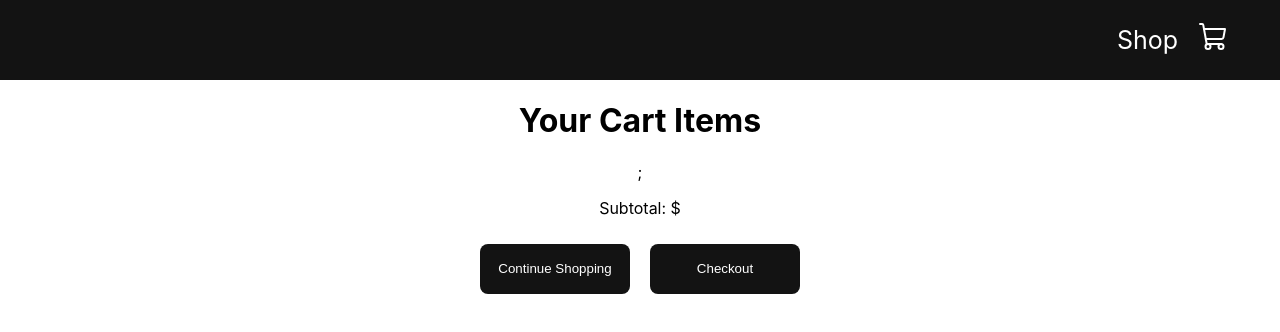
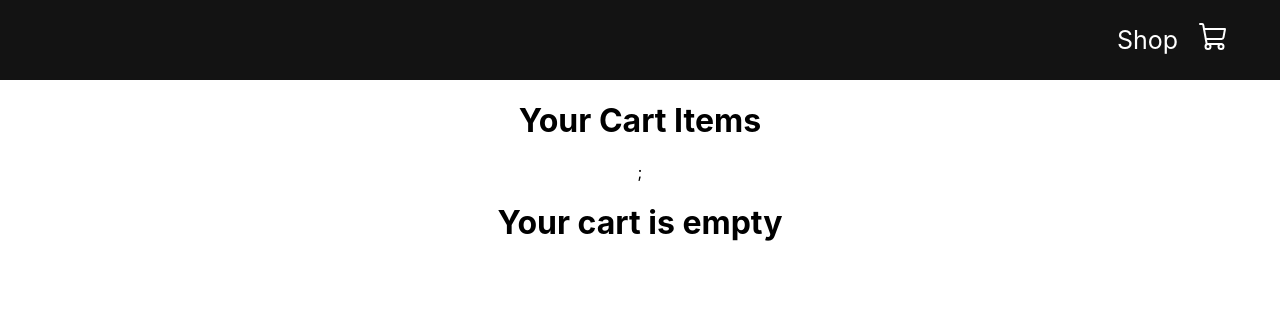
Before and after one commit to olgamurashova/React-Shopping-Cart, a React (Create React App) app in the folder my-app/: page /cart in a window 1280 px wide. Shown: the top 332 px of the page. Built offline with nearby package versions, Linux system fonts and the light colour scheme.

Commit message:
added functions

```diff
--- a/my-app/src/context/shop-context.jsx
+++ b/my-app/src/context/shop-context.jsx
@@ -57,7 +57,7 @@
 
 
 
-    const contextValue = {cartItems, addToCart, removeFromCart, updatecartItemCount};
+    const contextValue = {cartItems, addToCart, removeFromCart, updatecartItemCount, totalCartAmount };
 
 
 
--- a/my-app/src/pages/cart/cart.jsx
+++ b/my-app/src/pages/cart/cart.jsx
@@ -7,11 +7,16 @@
 
 import "./cart.css";
 
+import {useNavigate} from 'react-router-dom';
+
 
 
 const Cart = () => {
 
-  const { cartItems } = useContext(ShopContext);
+  const { cartItems, totalCartAmount } = useContext(ShopContext);
+  const totalAmount =  totalCartAmount();
+
+  const navigate = useNavigate();
 
 
   return (
@@ -30,11 +35,19 @@
 
       </div>
 
+      {totalAmount > 0 ? (
+
       <div className='checkout'>
-        <p>Subtotal: $</p>
-        <button>Continue Shopping</button>
+
+
+
+        <p>Subtotal: ${totalAmount}</p>
+        <button onClick={() => navigate("/")}>Continue Shopping</button>
         <button>Checkout</button>
       </div>
+      ) : (
+        <h1>Your cart is empty</h1>
+      )}
 
      </div>
   )
```
